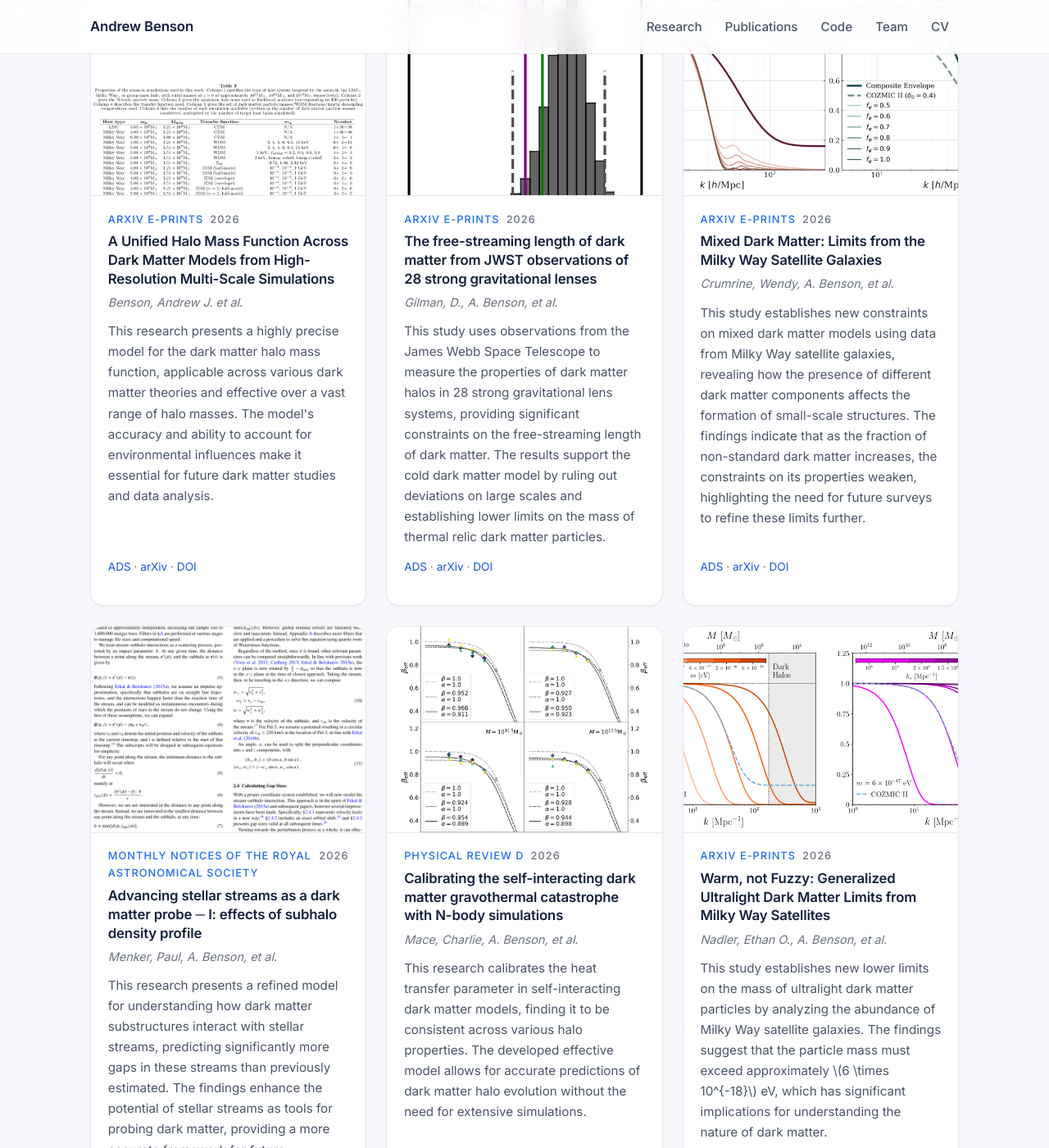
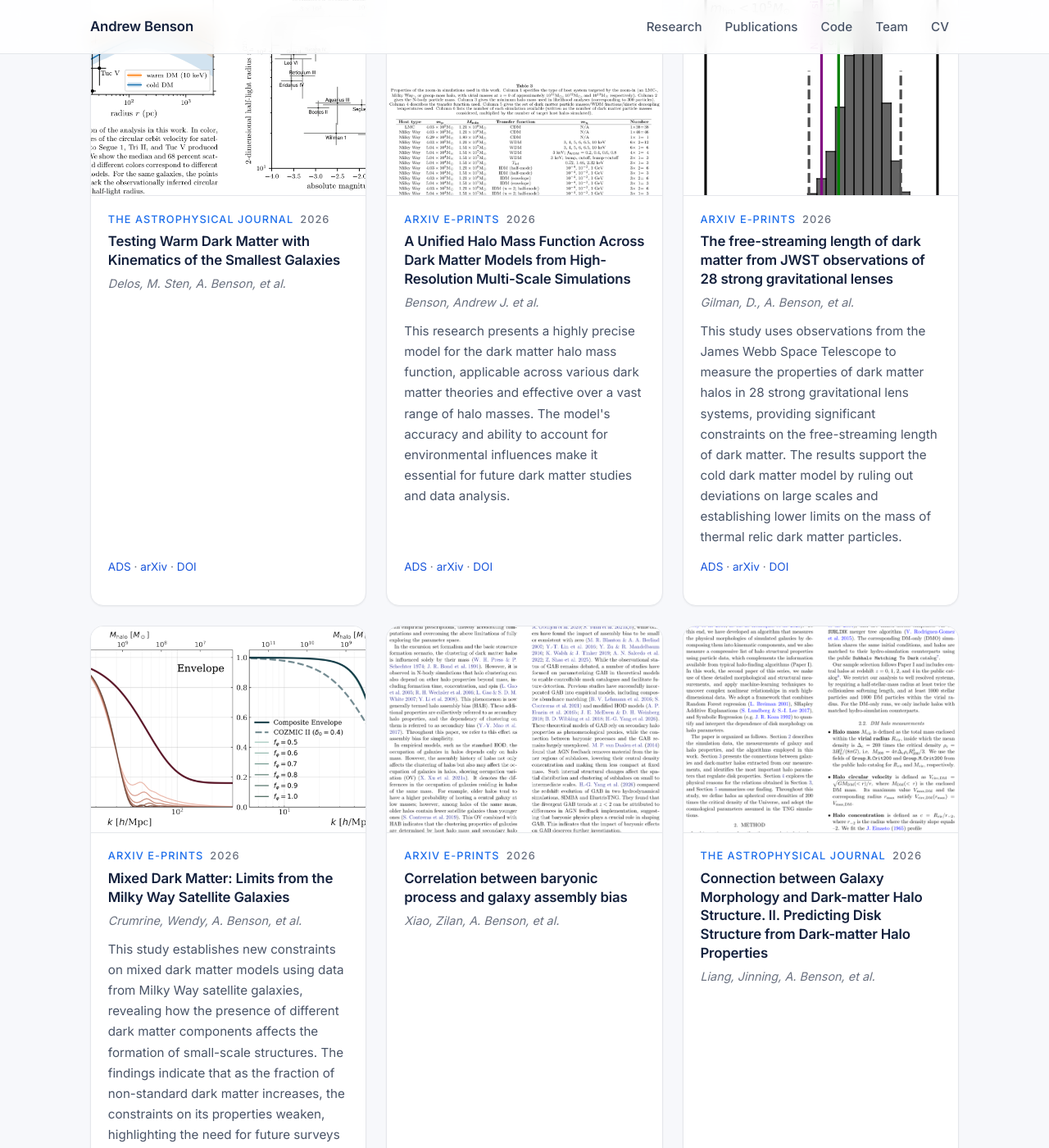
Before and after one commit to abensonca/abensonca.github.io, a Jekyll site: the page built from index.md, in a window 1280 px wide and 1400 px high, scrolled down 1467 px. Shown: the whole window at 82% size. Built offline with Jekyll 4.4.1, drawn with Linux system fonts in a browser that asks for light colours; some of the changed text lies outside the part shown.

Commit message:
chore: refresh papers from ADS

```diff
--- a/_data/papers.yml
+++ b/_data/papers.yml
@@ -1,4 +1,14 @@
 # Auto-generated by scripts/fetch_papers.py — do not edit by hand.
+- bibcode: 2026ApJ..1006..125D
+  title: Testing Warm Dark Matter with Kinematics of the Smallest Galaxies
+  authors_short: Delos, M. Sten, A. Benson, et al.
+  year: 2026
+  venue: The Astrophysical Journal
+  url: https://ui.adsabs.harvard.edu/abs/2026ApJ..1006..125D
+  arxiv: https://arxiv.org/abs/2512.04156
+  doi: 10.3847/1538-4357/ae7bed
+  summary: ''
+  figure: /assets/img/papers/2026ApJ..1006..125D.png
 - bibcode: 2026arXiv260612137B
   title: A Unified Halo Mass Function Across Dark Matter Models from High-Resolution Multi-Scale Simulations
   authors_short: Benson, Andrew J. et al.
@@ -40,42 +50,24 @@
     increases, the constraints on its properties weaken, highlighting the need for future surveys to refine
     these limits further.
   figure: /assets/img/papers/2026arXiv260610006C.png
-- bibcode: 2026MNRAS.548ag538M
-  title: 'Advancing stellar streams as a dark matter probe ─ I: effects of subhalo density profile'
-  authors_short: Menker, Paul, A. Benson, et al.
-  year: 2026
-  venue: Monthly Notices of the Royal Astronomical Society
-  url: https://ui.adsabs.harvard.edu/abs/2026MNRAS.548ag538M
-  arxiv: https://arxiv.org/abs/2406.11989
-  doi: 10.1093/mnras/stag538
-  summary: This research presents a refined model for understanding how dark matter substructures interact
-    with stellar streams, predicting significantly more gaps in these streams than previously estimated.
-    The findings enhance the potential of stellar streams as tools for probing dark matter, providing
-    a more accurate framework for future observations.
-  figure: /assets/img/papers/2026MNRAS.548ag538M.png
-- bibcode: 2026PhRvD.113j3011M
-  title: Calibrating the self-interacting dark matter gravothermal catastrophe with <inline-formula><mml:math><mml:mi>N</mml:mi></mml:math></inline-formula>-body
-    simulations
-  authors_short: Mace, Charlie, A. Benson, et al.
-  year: 2026
-  venue: Physical Review D
-  url: https://ui.adsabs.harvard.edu/abs/2026PhRvD.113j3011M
-  arxiv: https://arxiv.org/abs/2504.13004
-  doi: 10.1103/x3lh-xfx9
-  summary: This research calibrates the heat transfer parameter in self-interacting dark matter models,
-    finding it to be consistent across various halo properties. The developed effective model allows for
-    accurate predictions of dark matter halo evolution without the need for extensive simulations.
-  figure: /assets/img/papers/2026PhRvD.113j3011M.png
-- bibcode: 2026arXiv260515371N
-  title: 'Warm, not Fuzzy: Generalized Ultralight Dark Matter Limits from Milky Way Satellites'
-  authors_short: Nadler, Ethan O., A. Benson, et al.
+- bibcode: 2026arXiv260519323X
+  title: Correlation between baryonic process and galaxy assembly bias
+  authors_short: Xiao, Zilan, A. Benson, et al.
   year: 2026
   venue: arXiv e-prints
-  url: https://ui.adsabs.harvard.edu/abs/2026arXiv260515371N
-  arxiv: https://arxiv.org/abs/2605.15371
-  doi: 10.48550/arXiv.2605.15371
-  summary: This study establishes new lower limits on the mass of ultralight dark matter particles by
-    analyzing the abundance of Milky Way satellite galaxies. The findings suggest that the particle mass
-    must exceed approximately \(6 \times 10^{-18}\) eV, which has significant implications for understanding
-    the nature of dark matter.
-  figure: /assets/img/papers/2026arXiv260515371N.png
+  url: https://ui.adsabs.harvard.edu/abs/2026arXiv260519323X
+  arxiv: https://arxiv.org/abs/2605.19323
+  doi: 10.48550/arXiv.2605.19323
+  summary: ''
+  figure: /assets/img/papers/2026arXiv260519323X.png
+- bibcode: 2026ApJ..1003...12L
+  title: Connection between Galaxy Morphology and Dark-matter Halo Structure. II. Predicting Disk Structure
+    from Dark-matter Halo Properties
+  authors_short: Liang, Jinning, A. Benson, et al.
+  year: 2026
+  venue: The Astrophysical Journal
+  url: https://ui.adsabs.harvard.edu/abs/2026ApJ..1003...12L
+  arxiv: https://arxiv.org/abs/2512.13822
+  doi: 10.3847/1538-4357/ae5821
+  summary: ''
+  figure: /assets/img/papers/2026ApJ..1003...12L.png
```
Also changed, not shown: assets/img/papers/2026ApJ..1003...12L.png, assets/img/papers/2026ApJ..1006..125D.png (added), assets/img/papers/2026arXiv260519323X.png.
